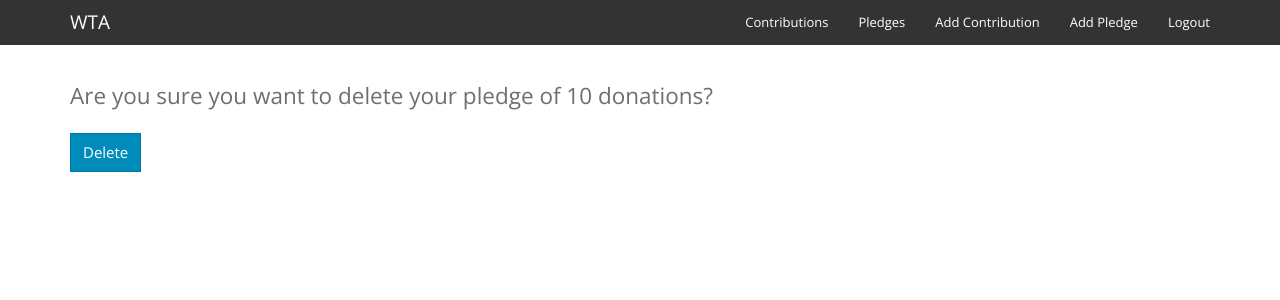
After one commit to warmthemall/warmthemall, a Django app: page /pledge/delete/1/ in a window 1280 px wide. The commit adds this page. Shown: the top 300 px of the page. Run offline with Django 3.2, Linux system fonts and the light colour scheme; a user stored in the database is signed in; tables that the repository leaves empty hold one stand-in row (values such as "Sample post"); some libraries are stand-ins or nearby versions.

Commit message:
Add contrib and pledge delete view

```diff
--- a/core/urls.py
+++ b/core/urls.py
@@ -16,4 +16,6 @@ urlpatterns = patterns('',
     url(r'^pledge/(?P<pk>\d+)/$', login_required(PledgeDetailView.as_view()), name='pledge_detail'),
     url(r'^contribution/update/(?P<pk>\d+)/$', login_required(ContributionUpdateView.as_view()), name='contribution_update'),
     url(r'^pledge/update/(?P<pk>\d+)/$', login_required(PledgeUpdateView.as_view()), name='pledge_update'),
+    url(r'^contribution/delete/(?P<pk>\d+)/$', login_required(ContributionDeleteView.as_view()), name='contribution_delete'),
+    url(r'^pledge/delete/(?P<pk>\d+)/$', login_required(PledgeDeleteView.as_view()), name='pledge_delete'),
 )
--- a/core/views.py
+++ b/core/views.py
@@ -1,7 +1,8 @@
 from django.shortcuts import render
-from django.views.generic import TemplateView, CreateView, ListView, DetailView, UpdateView
+from django.views.generic import TemplateView, CreateView, ListView, DetailView, UpdateView, DeleteView
 from django.core.urlresolvers import reverse_lazy
 from .models import *
+from django.core.exceptions import PermissionDenied
 
 
 # Create your views here.
@@ -54,3 +55,13 @@ class ContributionUpdateView(UpdateView):
   model = Contribution
   template_name = 'contribution/contribution_form.html'
   fields = ['amount', 'notes']
+
+class PledgeDeleteView(DeleteView):
+  model = Pledge
+  template_name = 'pledge/pledge_confirm_delete.html'
+  success_url = reverse_lazy('pledge_list')
+
+class ContributionDeleteView(DeleteView):
+  model = Contribution
+  template_name = 'contribution/contribution_confirm_delete.html'
+  success_url = reverse_lazy('contribution_list')
--- a/templates/contribution/contribution_detail.html
+++ b/templates/contribution/contribution_detail.html
@@ -5,5 +5,6 @@
 <p>Donated by {{ contribution.user.username }} as of {{ contribution.date }}</p>
 {% if contribution.user == user %}
 <p><a href="{% url 'contribution_update' pk=contribution.id %}">Edit Contribution</a></p>
+<p><a href="{% url 'contribution_delete' pk=contribution.id %}">Delete Contribution</a></p>
 {% endif %}
 {% endblock %}
--- /dev/null
+++ b/templates/pledge/pledge_confirm_delete.html
@@ -0,0 +1,8 @@
+{% extends 'base.html' %}
+{% block content %}
+<p class="lead">Are you sure you want to delete your pledge of {{ pledge.amount }} donations?</p>
+<form method="post" action="">
+  {% csrf_token %}
+  <button type="submit" class="btn btn-primary">Delete</button>
+</form>
+{% endblock %}
--- a/templates/pledge/pledge_detail.html
+++ b/templates/pledge/pledge_detail.html
@@ -4,5 +4,6 @@
 <p>Pledged by {{ pledge.user.username }} on {{ pledge.date }}</p>
 {% if pledge.user == user %}
 <p><a href="{% url 'pledge_update' pk=pledge.id %}">Edit Pledge</a></p>
+<p><a href="{% url 'pledge_delete' pk=pledge.id %}">Delete Pledge</a></p>
 {% endif %}
 {% endblock %}
```
Also changed, not shown: templates/contribution/contribution_confirm_delete.html (added, +8 -0 lines).
